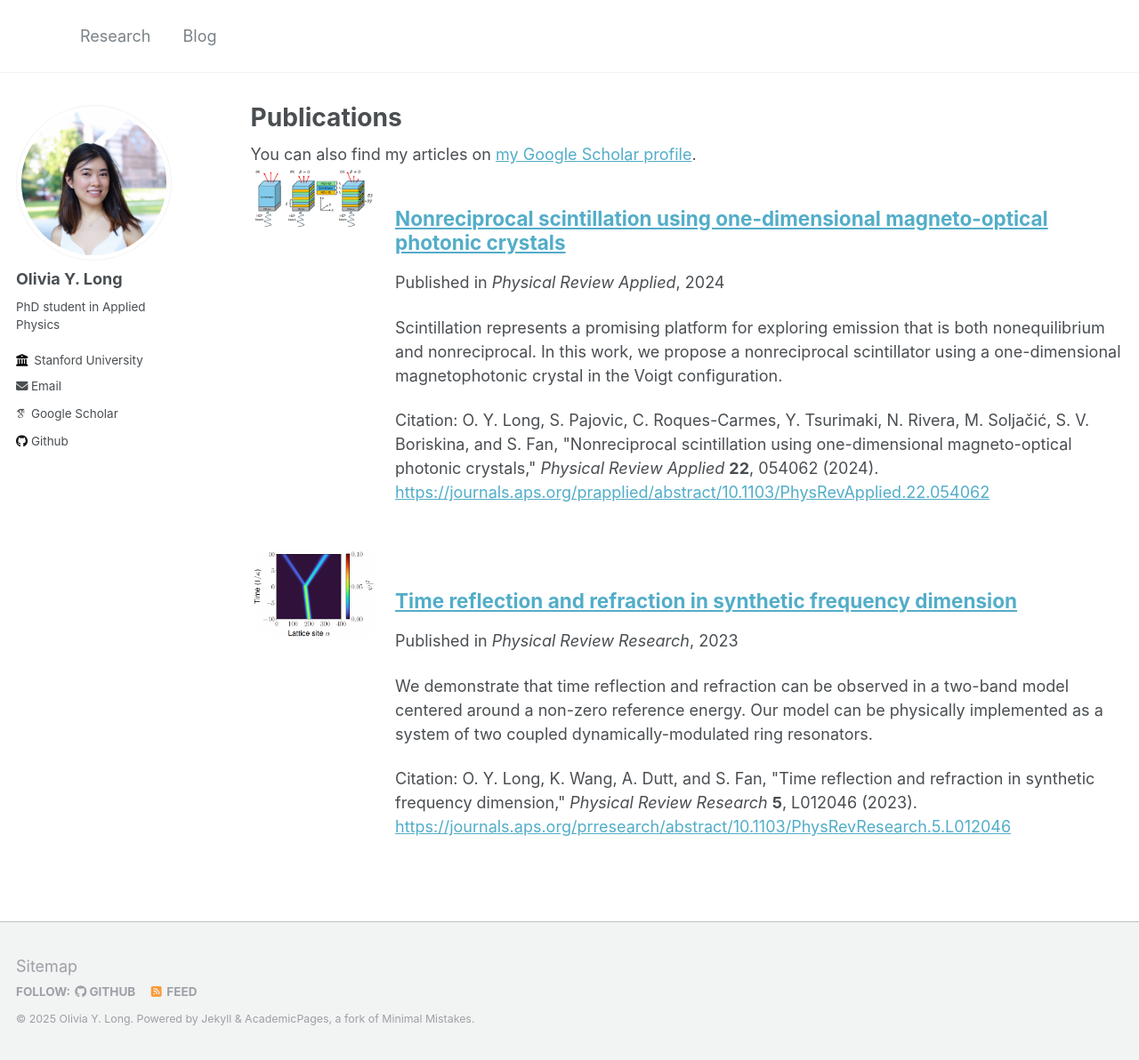
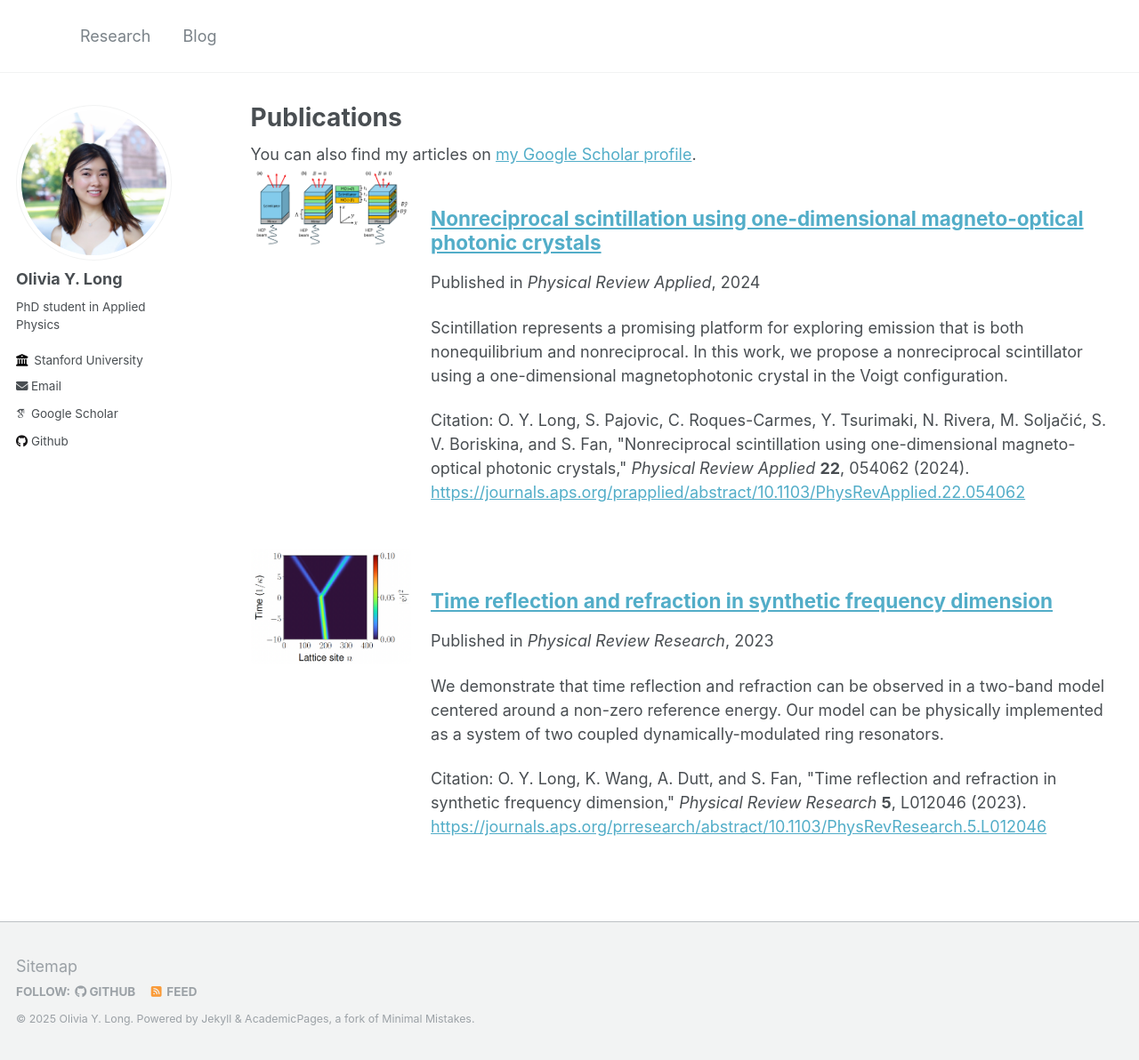
Before and after one commit to oliviaylong/oliviaylong.github.io, a Jekyll site: the page built from _pages/publications.md, in a window 1280 px wide and 1192 px high. Shown: the whole window at 89% size. Built offline with Jekyll 4.4.1, drawn with Linux system fonts in a browser that asks for light colours; some web fonts are replaced.

Commit message:
mod assets

```diff
--- a/assets/css/main.scss
+++ b/assets/css/main.scss
@@ -40,6 +40,11 @@
 @import "vendor/magnific-popup/magnific-popup";
 @import "print";
 
+.teaser-left .archive__item-teaser {
+    flex: 0 0 180px;     /* Image block gets 180px width */
+    max-width: 180px;
+  }
+
 .teaser-left .teaser-text-wrapper {
     display: flex;
     gap: 1.25rem;
@@ -48,7 +53,7 @@
   }
 
   .archive__item-teaser img {
-    max-width: 140px;
+    width: 100%;
     height: auto;
     border-radius: 4px;
     object-fit: cover;
```
